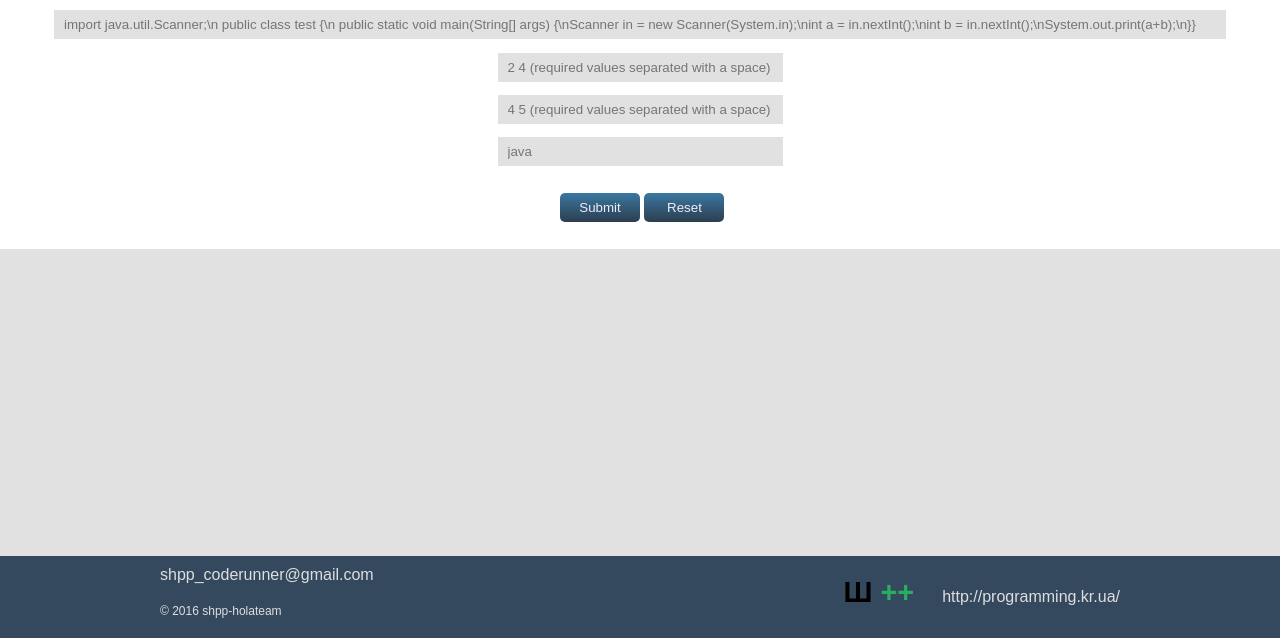
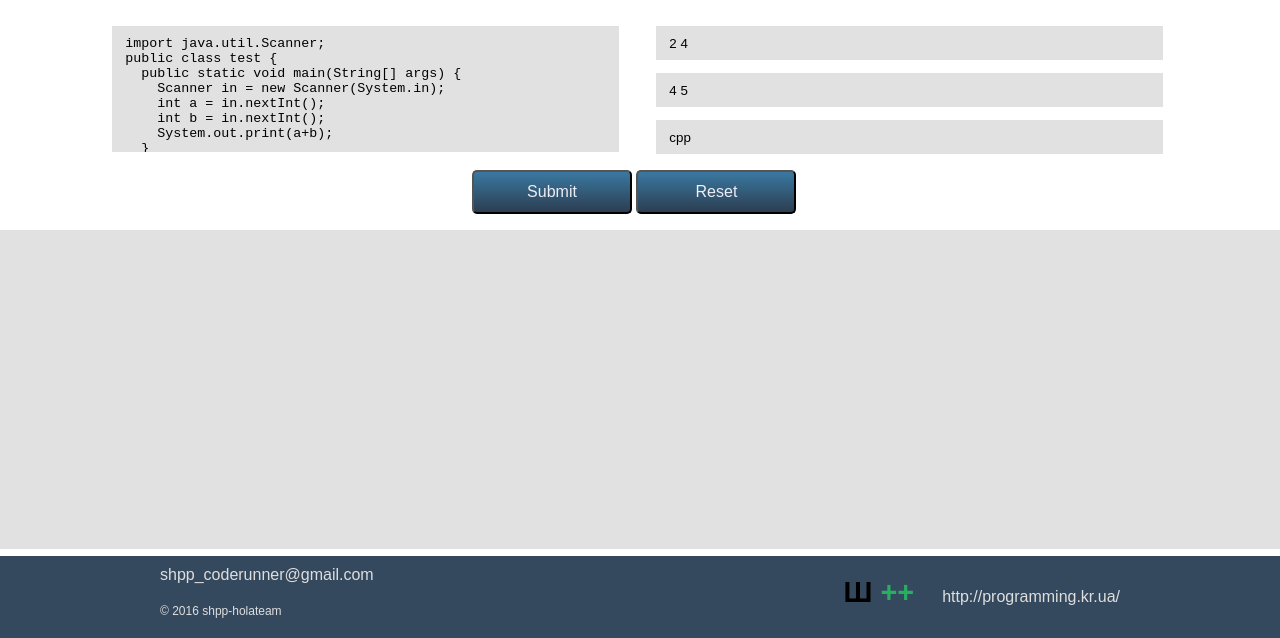
Before and after one commit to shpp-alyabihova/requestRouter, a website: page index.html in a window 1280 px wide. Shown: the part 162-800 px from the top of the page. Drawn offline with Linux system fonts and the light colour scheme.

Commit message:
layout updated

```diff
--- a/index.html
+++ b/index.html
@@ -5,13 +5,14 @@
     <meta name="viewport" content="width=device-width, initial-scale=1.0" />
     <title>Coderunner</title>
     <style>
-      body{
+      body {
+        overflow: hidden;
         color: #dedede;
         margin: 0;
         padding: 0;
         font-family: sans-serif;
       }
-      .clearfix::after{
+      .clearfix::after {
         content: '';
         display: table;
         clear: both;
@@ -91,18 +92,28 @@
         font-weight: normal;
       }
 
-      form > * , #response{
-          width: 265px;
+      form {
+        width: 70em;
+      }
+
+      form .col > * , #response {
+          margin-top: 1em;
+          width: 100%;
           display: block;
-          margin: 1em auto;
-          padding: 7px 10px;
+          padding: .7em 1em;
           background-color: rgb(225, 225, 225);
           border-width: 0;
       }
 
+      .center {
+        margin: 1em auto;
+      }
+
       #submit, #reset {
+          font-size: 1em;
+          padding: .7em 2em;
           display: inline-block;
-          width: 80px;
+          width: 10em;
           background: linear-gradient(#3A78A1 0%, #2c3e50 100%);
           border-radius: 5px;
           color: #eeedf5;
@@ -113,12 +124,23 @@
           color: white;
       }
 
-      #code{
-          width: 90%;
+      #code {
+          resize: none;
+          height: 8em
       }
 
       #response {
           width: 100%;
+      }
+
+      #btns {
+        width: 21em;
+      }
+
+      .col {
+        width: 30em;
+        margin: 0 2em;
+        float: left;
       }
 
     </style>
@@ -135,16 +157,35 @@
             </nav>
         </div>
     </header>
-          <div class="h1">Coderunner  send request</div>
-            <form>
-                <input type="text" id="code" placeholder="import java.util.Scanner;\n public class test {\n public static void main(String[] args) {\nScanner in = new Scanner(System.in);\nint a = in.nextInt();\nint b = in.nextInt();\nSystem.out.print(a+b);\n}}">
-                <input type="text" id="tc_1" placeholder="2 4 (required values separated with a space)">
-                <input type="text" id="tc_2"  placeholder="4 5 (required values separated with a space)">
-                <input type="text" id="lang"  placeholder="java">
-                <input type="submit" value="Submit" id="submit">
-                <input type="reset" value="Reset" id="reset">
-            </form>
-            <textarea id="response" name="res" rows="20"></textarea>
+
+    <div class="h1">Coderunner  send request</div>
+    <form class="center">
+      <div class="center clearfix">
+        <div class="col">
+          <textarea type="text" id="code" placeholder="Enter some code here">import java.util.Scanner;
+public class test {
+  public static void main(String[] args) {
+    Scanner in = new Scanner(System.in);
+    int a = in.nextInt();
+    int b = in.nextInt();
+    System.out.print(a+b);
+  }
+}</textarea>
+        </div>
+        <div class="col">
+          <input type="text" id="tc_1" value="2 4" placeholder="required values separated with a space">
+          <input type="text" id="tc_2" value="4 5" placeholder="required values separated with a space">
+          <input type="text" id="lang" value="cpp" placeholder="Enter language">
+        </div>
+      </div>
+
+      <div id="btns" class="center">
+        <input type="submit" value="Submit" id="submit">
+        <input type="reset" value="Reset" id="reset">
+      </div>
+
+    </form>
+    <textarea id="response" name="res" rows="20" readonly></textarea>
 
     <footer>
         <div class="footer-page">
@@ -173,7 +214,7 @@
         var submit = document.getElementById('submit');
         var submit_width = submit.offsetWidth;
         var w = width/2 - submit_width + "px";
-        submit.style.marginLeft = w;
+        // submit.style.marginLeft = w;
         var responseField = document.getElementById('response');
 
         submit.addEventListener('click', function(e) {
```
